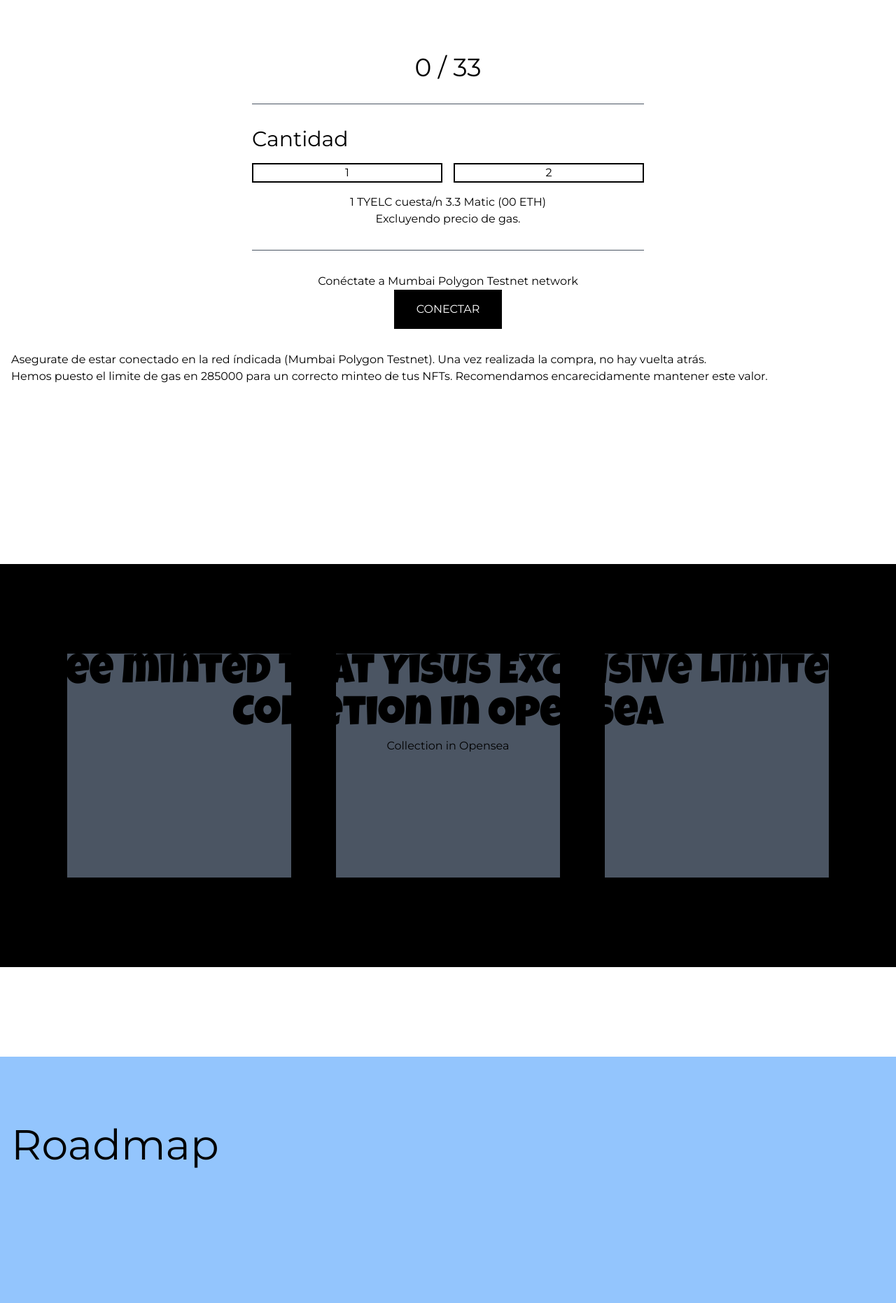
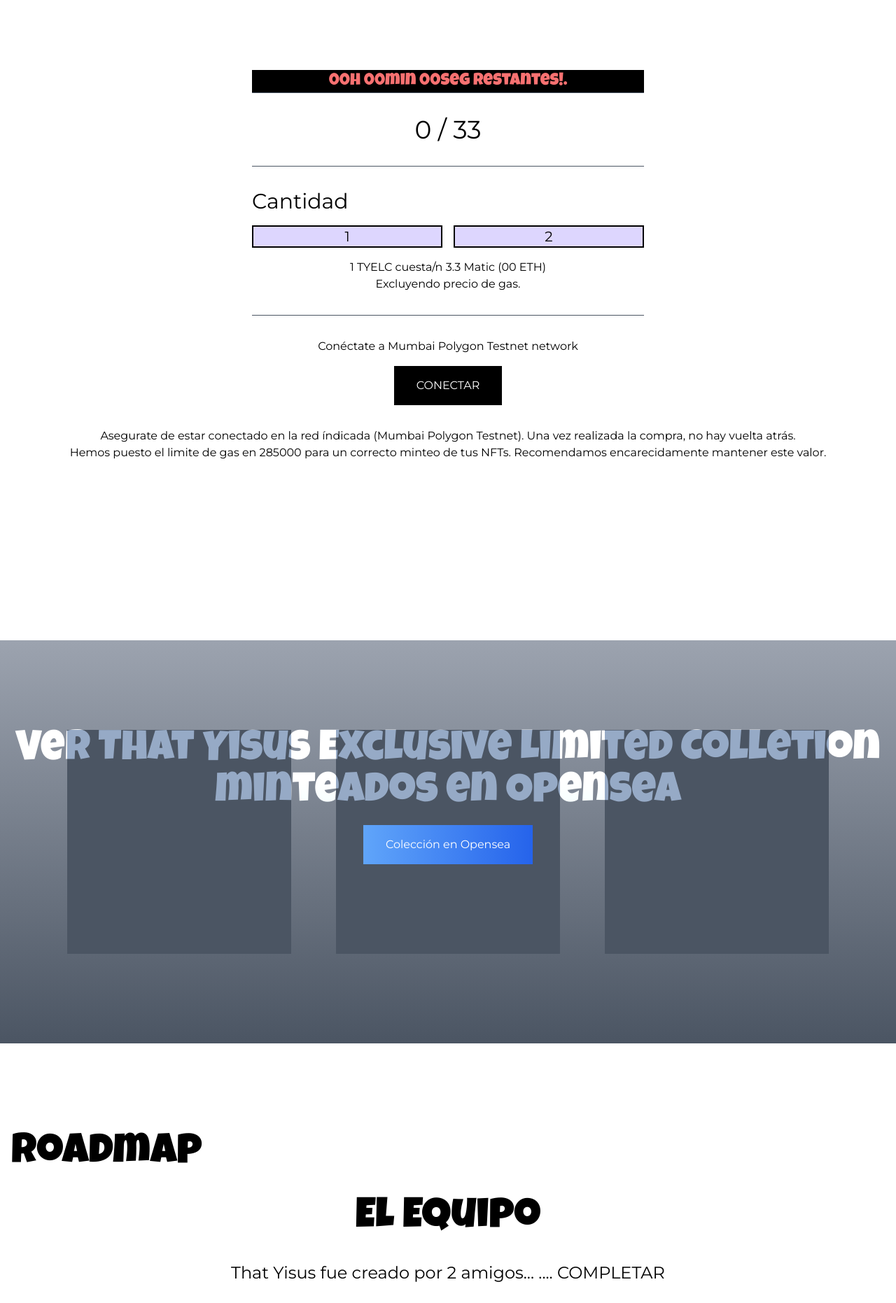
Before and after one commit to NFT-that-yisus/that-yisus-dapp, a Next.js app: page / in a window 1280 px wide. Shown: the part 1440-3302 px from the top of the page at 70% size. Built offline with nearby package versions, Linux system fonts and the light colour scheme.

Commit message:
Adding styles here and there

```diff
--- a/src/sections/indexPage/Footer.tsx
+++ b/src/sections/indexPage/Footer.tsx
@@ -2,7 +2,7 @@
 
 const Footer = () => {
     return (
-        <footer className="p-8 text-center">
+        <footer className="bg-blue-200 p-8 text-center">
             <div className="p-4 mb-8 border-b border-black">
                 <p>DIRECCIÓN DEL SMART CONTRACT VERIFICADO: <a href="">____________</a></p>
             </div>
--- a/src/sections/indexPage/InOpensea.tsx
+++ b/src/sections/indexPage/InOpensea.tsx
@@ -2,16 +2,18 @@
 
 const InOpensea = () => {
     return (
-        <section className="bg-black my-32 py-32 flex gap-16 justify-center">
+        <section className="bg-gradient-to-b from-gray-400 to-gray-600 my-32 py-32 flex gap-16 justify-center">
             <div className="h-80 w-80 bg-gray-600" />
             <div className="h-80 w-80 bg-gray-600" />
             <div className="h-80 w-80 bg-gray-600" />
 
             <div className="absolute text-center">
-                <h1 className="text-6xl font-heading mix-blend-overlay">
-                    See minted That Yisus Exclusive Limited Colletion in Opensea
+                <h1 className="text-6xl text-white font-heading mix-blend-overlay">
+                    Ver That Yisus Exclusive Limited Colletion minteados en Opensea
                 </h1>
-                <button>Collection in Opensea</button>
+                <button className="mt-4 py-4 px-8 bg-gradient-to-r from-blue-400 to-blue-600 text-white hover:from-blue-600 hover:to-blue-800">
+                    Colección en Opensea
+                </button>
             </div>
         </section>
     );
--- a/src/sections/indexPage/MintingSection/MintingButton.tsx
+++ b/src/sections/indexPage/MintingSection/MintingButton.tsx
@@ -3,7 +3,7 @@
 const MintingButton = ({ isNotConnected, CONFIG, handleMintingButton, isMinting }) => {
     return (
         <Fragment>
-            { isNotConnected && <p>Conéctate a {CONFIG.NETWORK.NAME} network</p> }
+            { isNotConnected && <p className="pb-4">Conéctate a {CONFIG.NETWORK.NAME} network</p> }
 
             <button onClick={handleMintingButton} disabled={isMinting} className="px-8 py-4 bg-black text-white">
                 {
--- a/src/sections/indexPage/MintingSection/index.tsx
+++ b/src/sections/indexPage/MintingSection/index.tsx
@@ -129,14 +129,20 @@
 
                 {blockchain.errorMsg && <p>{blockchain.errorMsg}</p>}
 
-                <div className="w-1/2 mx-auto p-8 bg-white text-center divide-y divide-gray-600">
-                    <h3 className="pb-8 text-4xl">{data.totalSupply} / {CONFIG.MAX_SUPPLY}</h3>
+                <div className="w-1/2 mx-auto p-8 text-center divide-y divide-gray-600">
+                    <h3 className="bg-black text-red-400 font-heading text-2xl">
+                        00h 00min 00seg restantes!.
+                    </h3>
+
+                    <h3 className="py-8 text-4xl">{data.totalSupply} / {CONFIG.MAX_SUPPLY}</h3>
 
                     <div className="py-8">
                         <h4 className="text-3xl text-left pb-4">Cantidad</h4>
                         <div className="grid grid-cols-2 gap-4">
-                            <button className="border-2 border-black" onClick={() => this.setMintAmount(1)}>1</button>
-                            <button className="border-2 border-black" onClick={() => this.setMintAmount(2)}>2</button>
+                            <button className="text-xl bg-purple-200 border-2 border-black hover:bg-purple-300"
+                            onClick={() => this.setMintAmount(1)}>1</button>
+                            <button className="text-xl bg-purple-200 border-2 border-black hover:bg-purple-300"
+                            onClick={() => this.setMintAmount(2)}>2</button>
                         </div>
 
                         <div className="pt-4">
@@ -151,7 +157,7 @@
                     </div>
                 </div>
 
-                <div>
+                <div className="text-center">
                     <p>
                         Asegurate de estar conectado en la red índicada ({CONFIG.NETWORK.NAME}).
                         Una vez realizada la compra, no hay vuelta atrás.
--- a/src/sections/indexPage/RevelationEvent.tsx
+++ b/src/sections/indexPage/RevelationEvent.tsx
@@ -8,6 +8,7 @@
             <button className="mt-8 py-4 px-8 border-2 border-yellow-500 bg-purple-900 text-xl text-yellow-400 hover:bg-yellow-500 hover:text-white">
                 Holy Yisus!
             </button>
+            <p className="bg-gradient-to-r from-black to-transparent text-white">Evento empieza en 00h 00min 00seg</p>
         </section>
     );
 }
--- a/src/sections/indexPage/RoadmapSection.tsx
+++ b/src/sections/indexPage/RoadmapSection.tsx
@@ -2,8 +2,8 @@
 
 const RoadmapSection = () => {
     return (
-        <div className="bg-blue-300 py-16 px-4">
-            <h1 className="text-6xl py-8">Roadmap</h1>
+        <div className="px-4">
+            <h1 className="font-heading text-6xl">Roadmap</h1>
         </div>
     );
 }
--- a/src/sections/indexPage/TeamSection.tsx
+++ b/src/sections/indexPage/TeamSection.tsx
@@ -2,14 +2,14 @@
 
 const TeamSection = () => {
     return (
-        <div className="bg-blue-300 py-16 px-4">
+        <div className="px-4">
             <div className="text-center">
-                <h1 className="text-6xl py-8">El Equipo</h1>
+                <h1 className="font-heading text-6xl py-8">El Equipo</h1>
                 <h2 className="text-2xl">That Yisus fue creado por 2 amigos... .... COMPLETAR</h2>
             </div>
 
             <div className="py-12 text-center">
-                <h2 className="text-4xl mb-8">Staff</h2>
+                <h2 className="font-heading text-4xl mb-8">Staff</h2>
 
                 <div className="flex gap-8 justify-center">
                     <div className="">
```
